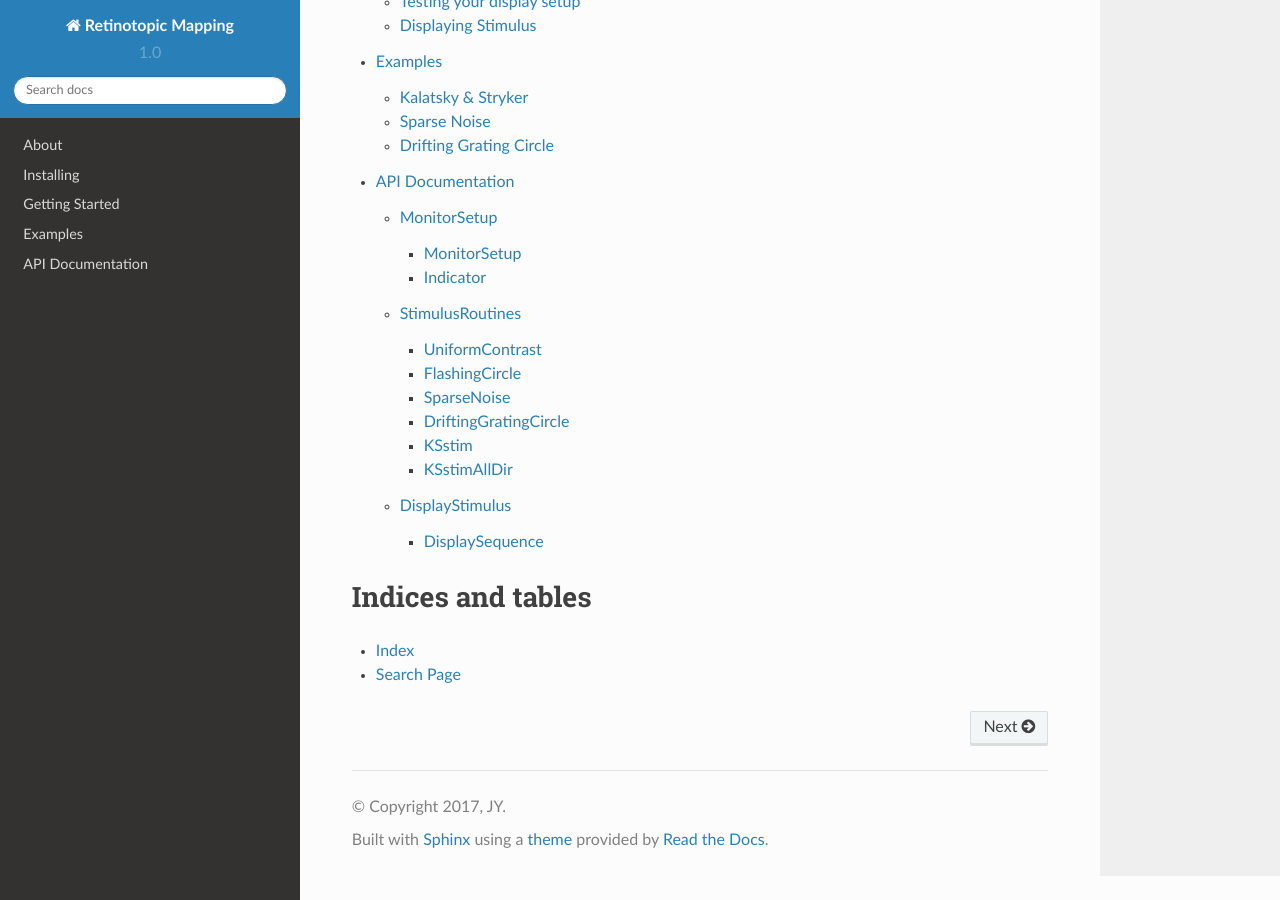
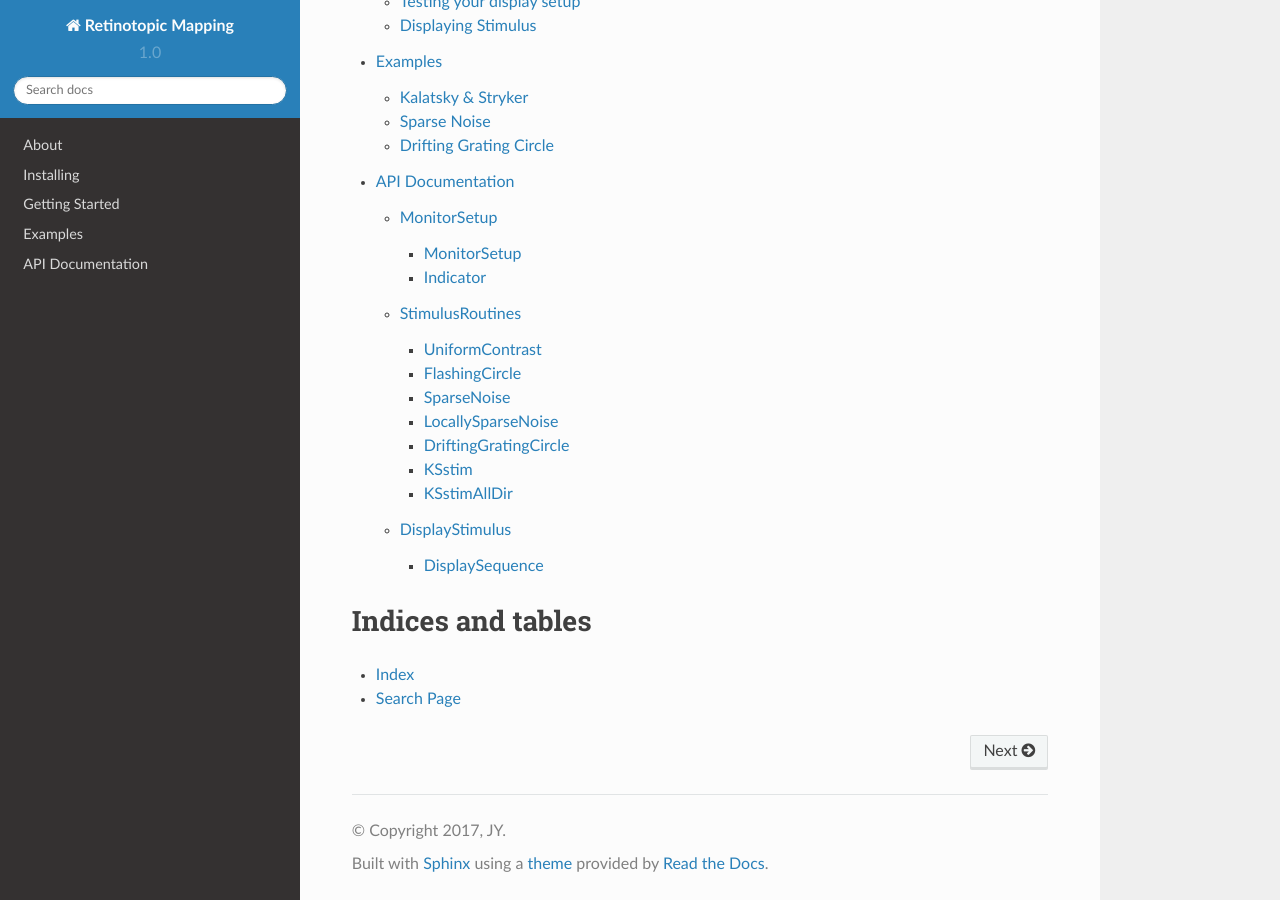
Before and after one commit to zhuangjun1981/retinotopic_mapping, a Sphinx documentation site: the page built from doc/source/index.rst, in a window 1280 px wide and 900 px high, scrolled down 518 px. Built offline with Sphinx 7.4.7 and the Read the Docs theme 2.0.0, drawn with Linux system fonts in a browser that asks for light colours.

```diff
--- a/doc/source/api.rst
+++ b/doc/source/api.rst
@@ -47,6 +47,11 @@ SparseNoise
 .. autoclass:: retinotopic_mapping.StimulusRoutines.SparseNoise
    :members:
 
+LocallySparseNoise
+++++++++++++++++++
+.. autoclass:: retinotopic_mapping.StimulusRoutines.LocallySparseNoise
+   :members:
+
 DriftingGratingCircle
 +++++++++++++++++++++
 .. autoclass:: retinotopic_mapping.StimulusRoutines.DriftingGratingCircle
```
